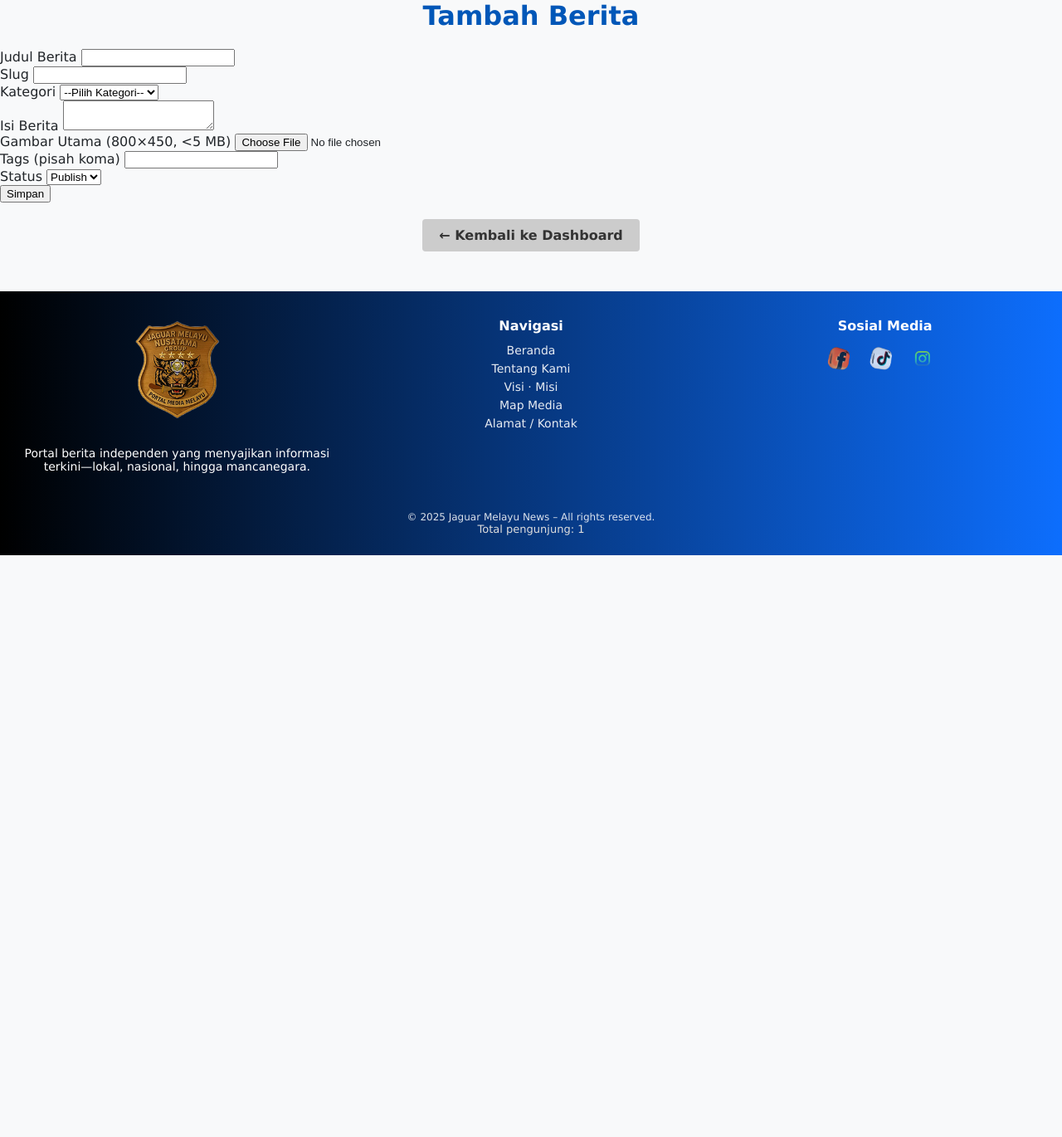
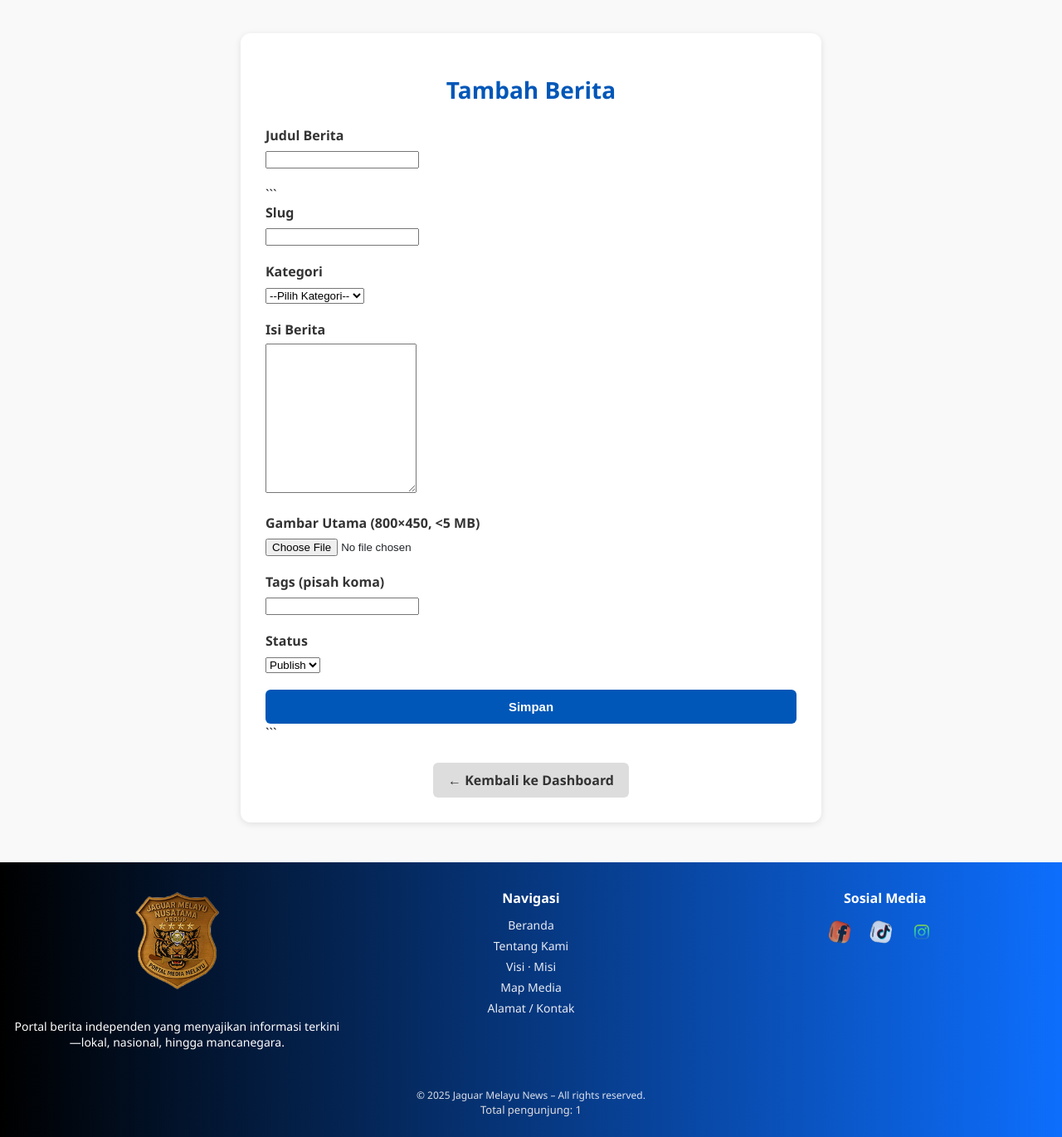
Before and after one commit to newbie0-tech/jaguarmelayunews, a PHP site: page /portal/admin/tambah_berita.php in a window 1280 px wide. Shown: the whole page at 83% size. Before the commit the page ends 669 px from the top, so only its background shows below. Run offline with PHP 8.4, Linux system fonts and the light colour scheme; the visitor is signed in with stand-in values (Sample User, id 1); data that the repository does not hold is empty; some libraries are stand-ins or nearby versions.

Commit message:
Update tambah_berita.php

````diff
--- a/portal/admin/tambah_berita.php
+++ b/portal/admin/tambah_berita.php
@@ -7,21 +7,18 @@
 
 require_once __DIR__.'/../inc/db.php';
 
-$msg=''; $judul=$isi=$tags=''; $katID=0; $slug=''; $status=1;  // 1 = publish
-$MAX_UPLOAD = 5 * 1024 * 1024;                      // 5 MB
+$msg=''; $judul=$isi=$tags=''; $katID=0; $slug=''; $status=1;
+$MAX_UPLOAD = 5 * 1024 * 1024;
 $uploadDir  = __DIR__.'/../uploads';
 if (!is_dir($uploadDir)) mkdir($uploadDir,0755,true);
 
-$cats = $conn->query("SELECT id,name FROM categories ORDER BY name")
-        ?->fetch_all(MYSQLI_ASSOC) ?? [];
+$cats = $conn->query("SELECT id,name FROM categories ORDER BY name")?->fetch_all(MYSQLI_ASSOC) ?? [];
 
 function make_slug($str){
   return trim(strtolower(preg_replace('/[^a-z0-9]+/i','-', $str)),'-');
 }
 
-/* === PROSES SUBMIT === */
-if ($_SERVER['REQUEST_METHOD']==='POST') {
-
+if ($_SERVER['REQUEST_METHOD'] === 'POST') {
   $judul  = trim($_POST['judul'] ?? '');
   $isi    = $_POST['isi'] ?? '';
   $katID  = (int)($_POST['kategori'] ?? 0);
@@ -29,172 +26,250 @@
   $status = (isset($_POST['status']) && $_POST['status']=='1') ? 1 : 0;
   $slug   = make_slug($judul);
 
-  /* slug unik */
   $check=$conn->prepare("SELECT COUNT(*) FROM posts WHERE slug=?");
-  $check->bind_param('s',$slug); $check->execute();
-  $check->bind_result($cnt);     $check->fetch(); $check->close();
+  $check->bind_param('s',$slug);
+  $check->execute(); $check->bind_result($cnt); $check->fetch(); $check->close();
   if($cnt>0) $slug .= '-'.time();
 
-  /* upload gambar */
   $gambar='';
   if(!empty($_FILES['gambar']['name'])){
      $ext=strtolower(pathinfo($_FILES['gambar']['name'],PATHINFO_EXTENSION));
      $allow=['jpg','jpeg','png','webp'];
      $size=$_FILES['gambar']['size'];
      if(!in_array($ext,$allow))           $msg='Ekstensi gambar harus jpg/jpeg/png/webp';
-     elseif($size>$MAX_UPLOAD)            $msg='Ukuran gambar maksimal 5 MB';
+     elseif($size>$MAX_UPLOAD)            $msg='Ukuran gambar maksimal 5 MB';
      elseif($_FILES['gambar']['error'])   $msg='Error upload gambar';
      else{
         $fname=time().'_'.rand(100,999).".$ext";
-        $dest="$uploadDir/$fname";
+        $dest=$uploadDir.'/'.$fname;
         if(move_uploaded_file($_FILES['gambar']['tmp_name'],$dest))
            $gambar='uploads/'.$fname;
         else $msg='Gagal menyimpan gambar.';
      }
   }
 
-  /* simpan DB */
   if(!$msg && $judul && $isi && $katID){
      $stmt=$conn->prepare(
        "INSERT INTO posts
         (judul, slug, isi, tags, status, gambar, kategori_id, penulis_id)
         VALUES (?,?,?,?,?,?,?,?)");
-     $penulis = $_SESSION['admin'];
-     $stmt->bind_param('ssssisii',
-       $judul,$slug,$isi,$tags,$status,$gambar,$katID,$penulis
-     );
+     $penulis=$_SESSION['admin'];
+     $stmt->bind_param('ssssisii',$judul, $slug, $isi, $tags, $status, $gambar, $katID, $penulis);
+
      if($stmt->execute()){
         $msg='Berita berhasil disimpan!';
         $judul=$isi=$tags=''; $katID=0; $slug=''; $status=1;
-     } else $msg='Gagal menambahkan berita: '.$stmt->error;
+     } else {
+        $msg='Gagal menambahkan berita: '.$stmt->error;
+     }
      $stmt->close();
   } elseif(!$msg) $msg='Semua field wajib diisi.';
 }
 ?>
+
 <!DOCTYPE html>
+
 <html lang="id">
 <head>
 <meta charset="utf-8">
 <title>Tambah Berita</title>
+<link rel="stylesheet" href="/portal/css/style.css">
+<style>
+body {
+  background: #f9f9f9;
+  font-family: 'Segoe UI', sans-serif;
+}
 
-<link rel="stylesheet" href="/portal/css/style.css">
+.form-wrapper {
+background: #fff;
+max-width: 700px;
+margin: 40px auto;
+padding: 30px;
+box-shadow: 0 2px 8px rgba(0,0,0,0.1);
+border-radius: 12px;
+}
+
+h1 {
+font-size: 28px;
+text-align: center;
+color: #0057b8;
+margin-bottom: 25px;
+}
+
+.form-group {
+margin-bottom: 20px;
+}
+
+.form-group label {
+display: block;
+font-weight: 600;
+margin-bottom: 6px;
+color: #333;
+}
+
+.form-group input\[type="text"],
+.form-group input\[type="file"],
+.form-group select,
+.form-group textarea {
+width: 100%;
+padding: 10px 12px;
+border: 1px solid #ccc;
+border-radius: 6px;
+font-size: 14px;
+}
+
+.form-group textarea {
+resize: vertical;
+min-height: 180px;
+}
+
+.preview-img {
+margin-top: 10px;
+max-width: 100%;
+height: auto;
+border: 1px solid #ccc;
+border-radius: 6px;
+}
+
+.note {
+font-size: 12px;
+color: #666;
+margin-top: 4px;
+}
+
+.btn-submit {
+background: #0057b8;
+color: white;
+padding: 12px 24px;
+border: none;
+border-radius: 6px;
+font-weight: bold;
+cursor: pointer;
+font-size: 15px;
+width: 100%;
+transition: background 0.3s ease;
+}
+
+.btn-submit\:hover {
+background: #0048a0;
+}
+
+.alert {
+background: #e6f2ff;
+padding: 10px 15px;
+border-left: 4px solid #007bff;
+margin-bottom: 20px;
+border-radius: 6px;
+color: #003e7f;
+}
+
+a.back-link {
+display: inline-block;
+margin-top: 25px;
+text-align: center;
+text-decoration: none;
+color: #333;
+background: #ddd;
+padding: 10px 18px;
+border-radius: 6px;
+font-weight: bold;
+transition: background 0.3s ease;
+}
+a.back-link\:hover {
+background: #ccc;
+} </style>
+
 <script src="/portal/vendor/tinymce/tinymce.min.js"></script>
 
 <script>
-/* ─ TinyMCE ───────────────────────────────────────────── */
 tinymce.init({
-  selector:'#isi',
-  height:520,
-  menubar:'file edit view insert format tools table help',
-  plugins:'preview code lists autolink link image media table autoresize',
-  toolbar:'undo redo | styleselect | bold italic underline | ' +
-          'alignleft aligncenter alignright | bullist numlist | ' +
-          'link image media table | code preview',
-  branding:false
+  selector: '#isi',
+  height: 520,
+  menubar: 'file edit view insert format tools table help',
+  plugins: 'preview code lists autolink link image media table autoresize',
+  toolbar: 'undo redo | styleselect | bold italic underline | alignleft aligncenter alignright | bullist numlist | link image media table | code preview',
+  branding: false
 });
 
-/* ─ Util slug ─────────────────────────────────────────── */
-function slugify(str){
-  return str.toLowerCase()
-            .replace(/[^a-z0-9]+/g,'-')
-            .replace(/(^-|-$)/g,'');
-}
+document.addEventListener('DOMContentLoaded', () => {
+  const judulInput = document.getElementById('judul');
+  const slugInput  = document.getElementById('slug');
+  judulInput.addEventListener('input', () => {
+    slugInput.value = judulInput.value.toLowerCase().replace(/[^a-z0-9]+/g, '-').replace(/(^-|-$)/g, '');
+  });
 
-document.addEventListener('DOMContentLoaded',()=>{
+  const fileInp = document.getElementById('gambar');
+  const prevImg = document.getElementById('prev');
+  const note    = document.getElementById('note');
+  const MAX_SIZE = 5 * 1024 * 1024;
 
-  /* Auto‑slug */
-  const judul = document.getElementById('judul');
-  const slug  = document.getElementById('slug');
-  judul.addEventListener('input',()=>{ slug.value = slugify(judul.value); });
+  fileInp.addEventListener('change', () => {
+    const file = fileInp.files[0];
+    if (!file) return;
 
-  /* Preview gambar */
-  const fileInp = document.getElementById('gambar');
-  const prev    = document.getElementById('prev');
-  const note    = document.getElementById('note');
-  const MAX_SIZE = <?= $MAX_UPLOAD ?>;
-
-  fileInp.addEventListener('change',()=>{
-     const f = fileInp.files[0];
-     if(!f) return;
-     if(f.size > MAX_SIZE){
-        alert('Gambar > 5 MB');
-        fileInp.value=''; prev.style.display='none'; note.textContent='';
+    if (file.size > MAX_SIZE) {
+      alert('Ukuran gambar > 5 MB');
+      fileInp.value = '';
+      prevImg.style.display = 'none';
+      note.textContent = '';
       return;
     }
-     prev.src = URL.createObjectURL(f);
-     prev.style.display='block';
-     note.textContent = Math.round(f.size/1024)+' KB';
+    prevImg.src = URL.createObjectURL(file);
+    prevImg.style.display = 'block';
+    note.textContent = Math.round(file.size / 1024) + ' KB';
   });
 });
 </script>
+
 </head>
-
 <body>
 <div class="form-wrapper">
-  <h1 style="text-align:center;color:#0057b8;margin-top:0">Tambah Berita</h1>
+  <h1>Tambah Berita</h1>
+  <?php if($msg):?><div class="alert"><?= htmlspecialchars($msg) ?></div><?php endif;?>
+  <form method="post" enctype="multipart/form-data" novalidate>
+    <div class="form-group"><label for="judul">Judul Berita</label>
+      <input id="judul" name="judul" value="<?=htmlspecialchars($judul)?>" required></div>
 
-  <?php if($msg): ?>
-    <div class="alert"><?= htmlspecialchars($msg) ?></div>
-  <?php endif; ?>
+```
+<div class="form-group"><label for="slug">Slug</label>
+  <input id="slug" name="slug" value="<?=htmlspecialchars($slug)?>" readonly></div>
 
-  <form method="post" enctype="multipart/form-data">
-
-    <div class="form-group">
-      <label for="judul">Judul Berita</label>
-      <input id="judul" name="judul" required value="<?= htmlspecialchars($judul) ?>">
-    </div>
-
-    <div class="form-group">
-      <label for="slug">Slug</label>
-      <input id="slug" name="slug" readonly value="<?= htmlspecialchars($slug) ?>">
-    </div>
-
-    <div class="form-group">
-      <label for="kategori">Kategori</label>
+<div class="form-group"><label for="kategori">Kategori</label>
   <select id="kategori" name="kategori" required>
     <option value="">--Pilih Kategori--</option>
-        <?php foreach($cats as $c): ?>
-          <option value="<?= $c['id'] ?>" <?= $katID==$c['id']?'selected':'' ?>>
-            <?= htmlspecialchars($c['name']) ?>
-          </option>
-        <?php endforeach; ?>
+    <?php foreach($cats as $c):?>
+      <option value="<?=$c['id']?>" <?=$katID==$c['id']?'selected':''?>><?=$c['name']?></option>
+    <?php endforeach;?>
   </select>
 </div>
 
-    <div class="form-group">
-      <label for="isi">Isi Berita</label>
-      <textarea id="isi" name="isi" required><?= htmlspecialchars($isi) ?></textarea>
-    </div>
+<div class="form-group"><label for="isi">Isi Berita</label>
+  <textarea id="isi" name="isi" required><?=htmlspecialchars($isi)?></textarea></div>
 
-    <div class="form-group">
-      <label for="gambar">Gambar Utama (800×450, &lt;5 MB)</label>
+<div class="form-group"><label for="gambar">Gambar Utama (800×450, <5 MB)</label>
   <input type="file" id="gambar" name="gambar" accept="image/*">
   <img id="prev" class="preview-img" style="display:none">
   <div id="note" class="note"></div>
 </div>
 
-    <div class="form-group">
-      <label for="tags">Tags (pisah koma)</label>
-      <input id="tags" name="tags" value="<?= htmlspecialchars($tags) ?>">
+<div class="form-group"><label for="tags">Tags (pisah koma)</label>
+  <input type="text" id="tags" name="tags" value="<?=htmlspecialchars($tags)?>">
 </div>
 
-    <div class="form-group">
-      <label for="status">Status</label>
+<div class="form-group"><label for="status">Status</label>
   <select id="status" name="status">
-        <option value="1" <?= $status==1?'selected':'' ?>>Publish</option>
-        <option value="0" <?= $status==0?'selected':'' ?>>Draft</option>
+    <option value="1" <?=$status==1?'selected':''?>>Publish</option>
+    <option value="0" <?=$status==0?'selected':''?>>Draft</option>
   </select>
 </div>
 
 <button class="btn-submit" type="submit">Simpan</button>
+```
+
   </form>
 
-  <div style="margin-top:20px;text-align:center">
-    <a href="/portal/admin/dashboard.php"
-       style="text-decoration:none;background:#ccc;color:#333;padding:10px 20px;border-radius:4px;font-weight:bold;display:inline-block">
-       ← Kembali ke Dashboard
-    </a>
+  <div style="text-align:center">
+    <a href="/portal/admin/dashboard.php" class="back-link">← Kembali ke Dashboard</a>
   </div>
 </div>
-
 <?php require_once __DIR__.'/../inc/footer.php'; ?>
````
Lines whose indentation alone changed are shown as unchanged.
